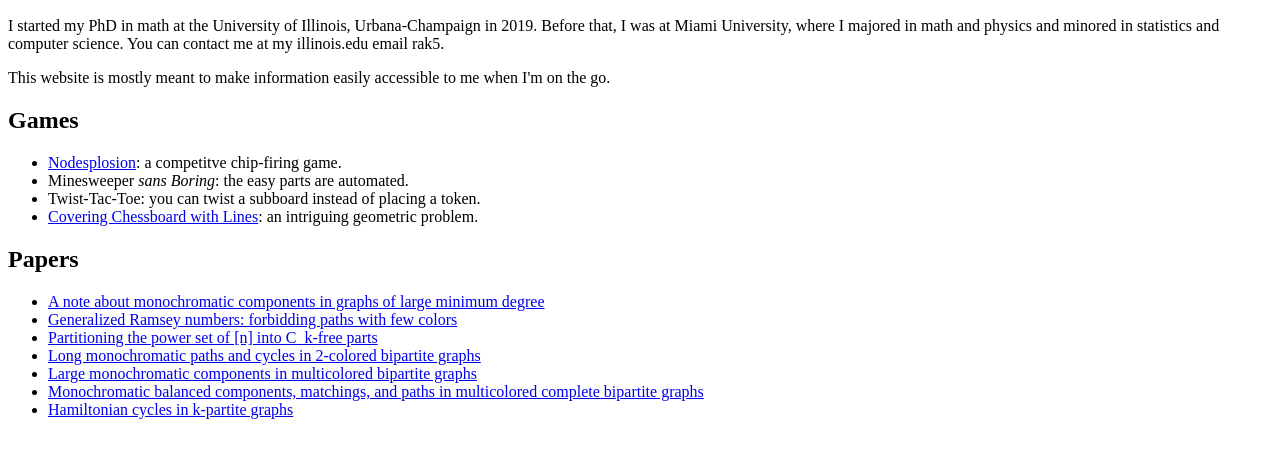
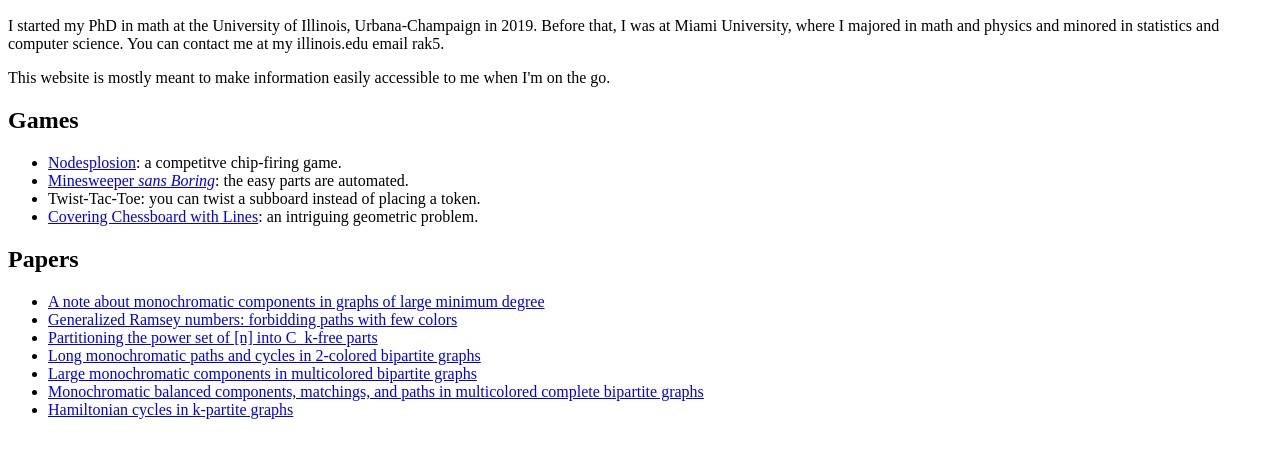
Before and after one commit to Bob1123/bob1123.github.io, a plain HTML site: page index.html in a window 1280 px wide. Shown: the part 96-554 px from the top of the page. Drawn offline with Linux system fonts and the light colour scheme.

Commit message:
Update index.html

```diff
--- a/index.html
+++ b/index.html
@@ -8,7 +8,7 @@
 <h2>Games</h2>
 <ul>
   <li> <a href="https://garretrc.github.io/splode/">Nodesplosion</a>: a competitve chip-firing game. </li>
-  <li> Minesweeper <i>sans Boring</i>: the easy parts are automated. </li>
+  <li> <a href="Minesweeper.html">Minesweeper <i>sans Boring</i></a>: the easy parts are automated. </li>
   <li> Twist-Tac-Toe: you can twist a subboard instead of placing a token. </li>
   <li> <a href="linecovering.html">Covering Chessboard with Lines</a>: an intriguing geometric problem. </li>
 </ul>
```
